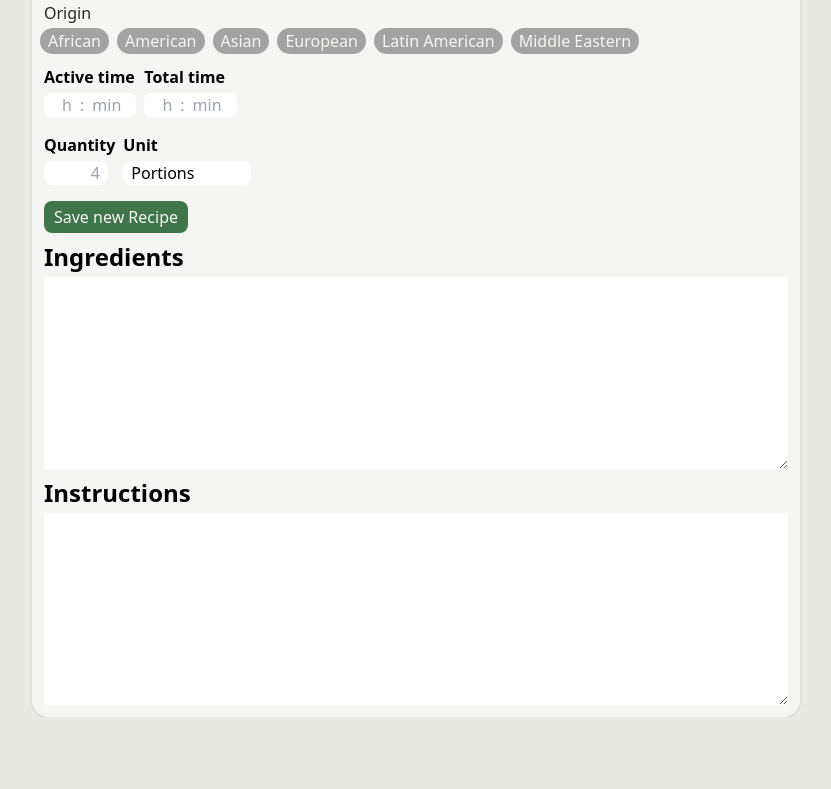
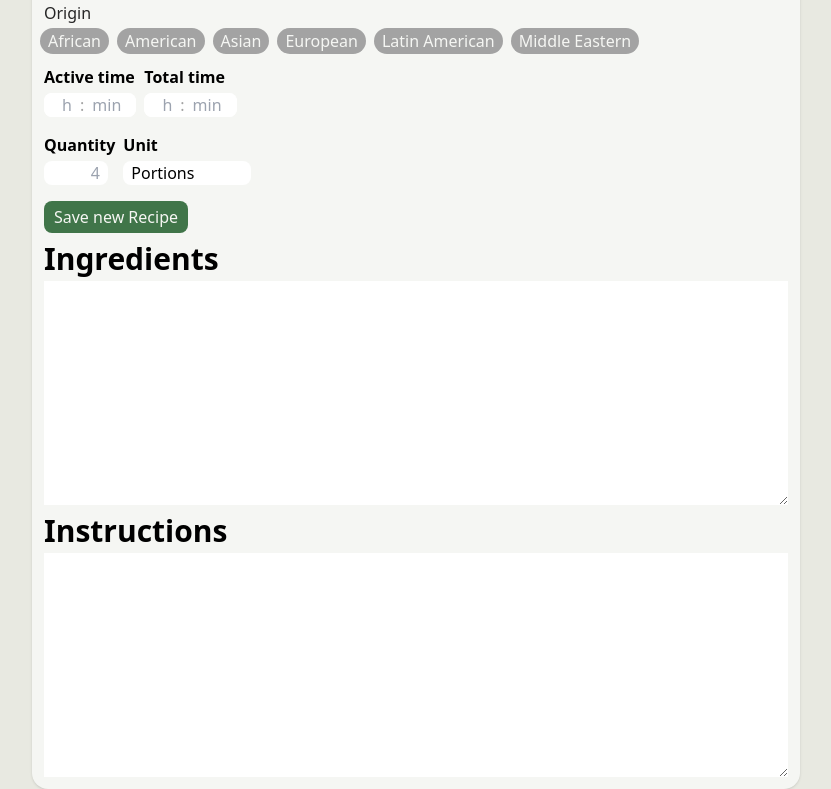
Before and after one commit to niluhaze/My-Recipe-Manager, a React (Vite) app in the folder frontend/: page /edit in a window 1280 px wide. Shown: the part 949-1738 px from the top of the page, without its empty margins (224-1055 px from the left). Before the commit the page ends 1666 px from the top, so only its background shows below. Built offline with nearby package versions, Linux system fonts and the light colour scheme.

Commit message:
edit: recipe content text size

```diff
--- a/frontend/src/pages/Edit.jsx
+++ b/frontend/src/pages/Edit.jsx
@@ -312,7 +312,7 @@ export const Edit = ({ existingData = {} }) => {
         </div>
         <div className="flex flex-col gap-1">
           {/* Ingredients */}
-          <label htmlFor="body" className="text-2xl font-semibold">
+          <label htmlFor="body" className="text-3xl font-semibold">
             Ingredients
           </label>
           <TextareaAutosize
@@ -321,18 +321,18 @@ export const Edit = ({ existingData = {} }) => {
             rows="128"
             defaultValue={getValue({ data: existingData, key: "ingredients" })}
             minRows={8}
-            className="w-full"
+            className="w-full text-xl"
           />
         </div>
         <div className="flex flex-col gap-1">
           {/* Recipe Instructions / Body */}
-          <label htmlFor="body" className="text-2xl font-semibold">
+          <label htmlFor="body" className="text-3xl font-semibold">
             Instructions
           </label>
           <TextareaAutosize
             name="body"
             id="body"
-            className="w-full"
+            className="w-full text-xl"
             rows="128"
             defaultValue={getValue({ data: existingData, key: "body" })}
             minRows={8}
--- a/frontend/src/pages/Recipe.jsx
+++ b/frontend/src/pages/Recipe.jsx
@@ -139,13 +139,13 @@ export function Recipe({ data }) {
             </button>
           </form>
           {/* Ingredients */}
-          <h2 className="text-2xl font-semibold">Ingredients</h2>
-          <p className="whitespace-break-spaces" key={data.ingredients}>
+          <h2 className="text-3xl font-semibold">Ingredients</h2>
+          <p className="text-xl whitespace-break-spaces" key={data.ingredients}>
             {ingredients}
           </p>
           {/* Instructions / Body */}
-          <h2 className="text-2xl font-semibold pt-6">Instructions</h2>
-          <p className="whitespace-pre-line">{data.body}</p>
+          <h2 className="text-3xl font-semibold pt-6">Instructions</h2>
+          <p className="text-xl whitespace-pre-line">{data.body}</p>
         </div>
       </div>
     </>
```
